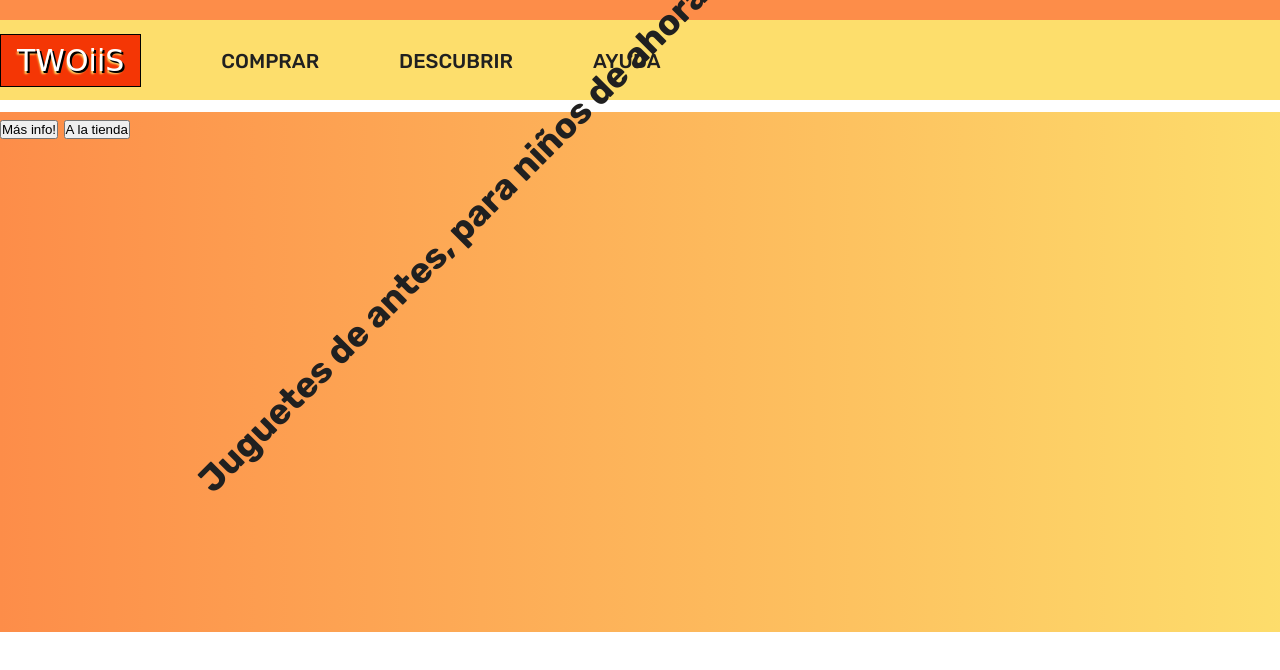
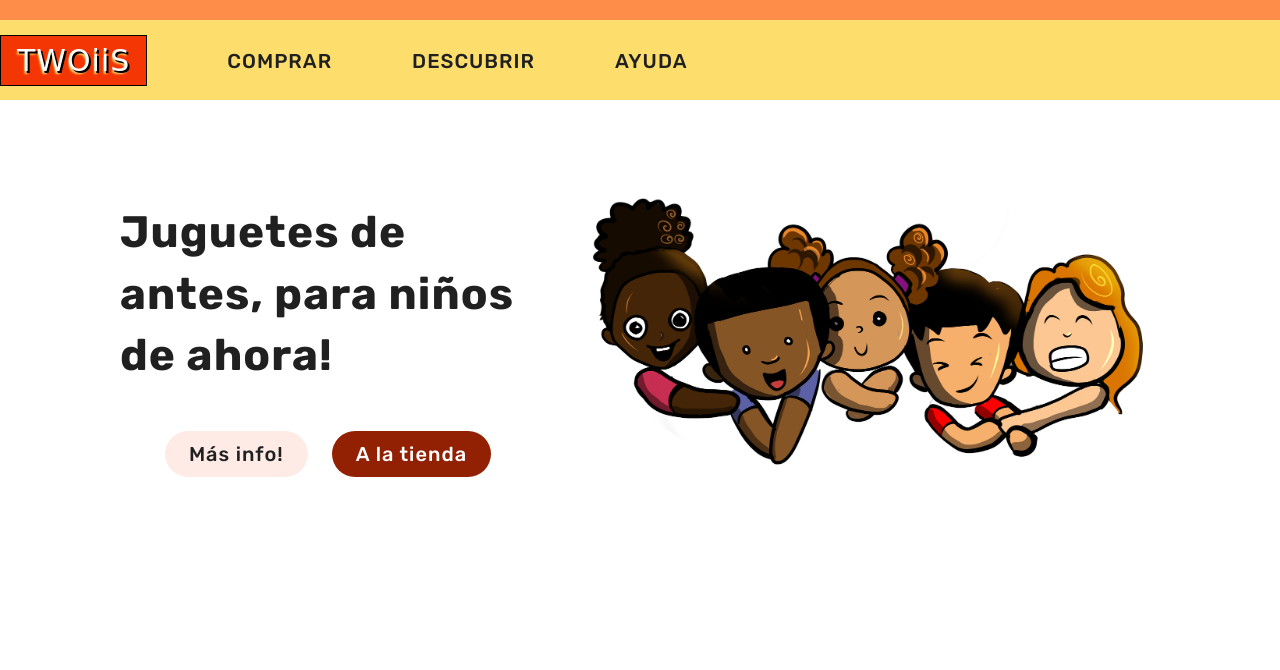
Before and after one commit to Espar-RodBar/TWOiiS, a plain HTML site: page index.html in a window 1280 px wide. Drawn offline with Linux system fonts and the light colour scheme; a web font is replaced by a local one.

Commit message:
Added style to Hero

```diff
--- a/css/style.css
+++ b/css/style.css
@@ -11,6 +11,8 @@ body {
   font-family: "Rubik", sans-serif;
   color: #202020;
   font-size: 2.4rem;
+  line-height: 1.1;
+  letter-spacing: 1px;
   font-weight: 500;
   background-color: #fff;
 }
@@ -126,7 +128,7 @@ body {
 
   /* display: flex; */
   width: 100%;
-  height: 100vh;
+  height: 80vh;
 
   /* Steps:
     1) hide visually */
@@ -169,22 +171,70 @@ body {
 *** HERO SECTION
 */
 .hero-section {
-  margin-bottom: 8rem;
+  margin: 8rem 12rem;
 }
 .hero-box {
-  background-image: linear-gradient(to right, #fd8d49, #fdde6c);
-  background-size: cover;
-  background-position: center;
-  height: 65vh;
+  /* height: 65vh; */
+  display: grid;
+  grid-template-columns: 2fr 3fr;
+  /* grid-template-rows: 1fr 1fr; */
 }
 .hero-left {
-  position: relative;
+  display: flex;
+  flex-direction: column;
+  justify-content: space-around;
 }
 .primary-header {
-  position: absolute;
-  top: 10rem;
-  left: 10rem;
-  transform: rotate(-45deg);
+  font-size: 4.4rem;
+  line-height: 1.4;
+  letter-spacing: 1.1px;
 }
-.hero-right {
+.hero-right-img {
+  width: 100%;
 }
+
+.hero-buttons-box {
+  grid-column: 1 /-1;
+  grid-row: 2 / 3;
+  display: flex;
+  gap: 2.4rem;
+  justify-content: center;
+  align-items: center;
+}
+
+.hero-btn {
+  display: inline-block;
+  font-size: 2rem;
+  padding: 1.2rem 2.4rem;
+  border-radius: 25px;
+  transition: all 0.3s;
+}
+
+.hero-btn.btn-info {
+  background-color: #feebe6;
+}
+.hero-btn.btn-info:hover {
+  background-color: #fdf1ee;
+  box-shadow: 0 1rem 3.2rem rgba(0, 0, 0, 0.1);
+  transform: translateY(-2px);
+}
+
+.hero-btn.btn-shop {
+  background-color: #922003;
+  color: #fff;
+}
+.hero-btn.btn-shop:hover {
+  background-color: #f43605;
+  box-shadow: 0 1rem 3.2rem rgba(0, 0, 0, 0.1);
+  transform: translateY(-2px);
+}
+.hero-btn.btn-shop:active {
+  transform: translateY(-1px);
+  box-shadow: 0 0.8rem 2.4rem rgba(0, 0, 0, 0.2);
+  background-color: #f65e37;
+}
+.hero-btn.btn-info:active {
+  transform: translateY(-1px);
+  box-shadow: 0 0.8rem 2.4rem rgba(0, 0, 0, 0.135);
+  background-color: #fff;
+}
--- a/index.html
+++ b/index.html
@@ -79,18 +79,23 @@
     </header>
     <main class="main">
       <section class="hero-section">
-        <div class="hero-box container">
+        <div class="hero-box">
           <div class="hero-left">
             <h1 class="primary-header">
               <p></p>
               Juguetes de antes, para niños de ahora!
             </h1>
-            <div class="hero-left-buttons-box">
-              <button class="hero-btn-info">Más info!</button>
-              <button class="hero-btn-shop">A la tienda</button>
+            <div class="hero-buttons-box">
+              <div class="hero-btn btn-info">Más info!</div>
+              <div class="hero-btn btn-shop">A la tienda</div>
             </div>
           </div>
-          <div class="hero-right"></div>
+
+          <img
+            src="img/hero.png"
+            class="hero-right-img"
+            alt="draw of multiracial kids all together"
+          />
         </div>
       </section>
     </main>
```
Also changed, not shown: img/aros.jpg (renamed from img/tomas-petz-O8eo2BC1SOI-unsplash.jpg), img/bolitas.jpg (renamed from img/luis-arias-IaaI7UIv-_E-unsplash.jpg), img/cochecitos.jpg (renamed from img/pexels-polesie-toys-5997705.jpg), img/hands.jpg (renamed from img/hands-g95b357a92_1920.jpg), img/hero.png (added), img/muñecos.jpg (renamed from img/pexels-j-u-n-e-1767434.jpg), img/nick-nice-YpNf6ATniQA-unsplash.jpg (deleted), img/niñas jugando.jpg (renamed from img/pexels-cottonbro-3662844.jpg), img/pawns.jpg (renamed from img/hero.jpg), img/peluche.jpg (renamed from img/mockup-graphics-F-_5X92mH1Q-unsplash.jpg), img/rubik.jpg (renamed from img/kenny-eliason-lbqZUefMLvQ-unsplash.jpg), img/train.jpg (renamed from img/jerry-wang-qBrF1yu5Wys-unsplash.jpg), 3 other files.
